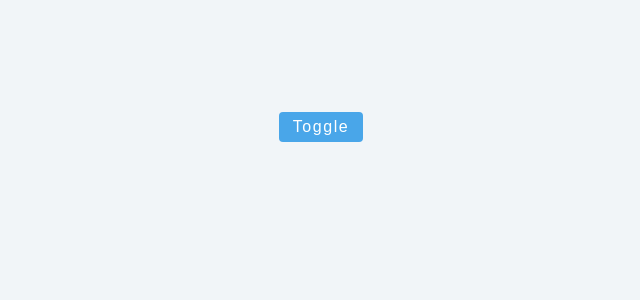
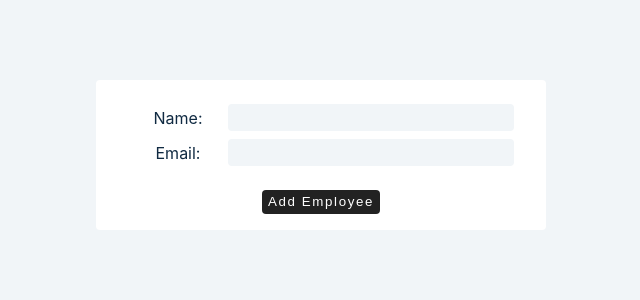
Before and after one commit to VertikaJain/music-classification-python, a React (Create React App) app: page / in a window 1280 px wide. Shown: the top 300 px of the page, without its empty margins (319-959 px from the left). Built offline with nearby package versions, Linux system fonts and the light colour scheme.

Commit message:
Form basics and Controlled Inputs

```diff
--- /dev/null
+++ b/src/4-forms/controlledInputs.js
@@ -0,0 +1,34 @@
+import React, { useState } from 'react'
+
+const ControlledInputs = () => {
+
+    const [firstName, setFirstName] = useState('')
+    const [email, setEmail] = useState('')
+
+    const handleSubmit = (e) => {
+        e.preventDefault() // to prevent the page to reload by default on submit event.
+        console.log(firstName,email);
+    }
+
+    return (
+        <>
+            <article>
+                <form className="form" onSubmit={handleSubmit}>
+                    <div className="form-control">
+                        <label htmlFor="firstName">Name: </label>
+                        {/* The value property is important as it references to the state value. */}
+                        {/* The onChange() method is important as it changes the state values. */}
+                        <input type="text" id="firstName" name="firstName" value={firstName} onChange={(e) => setFirstName(e.target.value)} />
+                    </div>
+                    <div className="form-control">
+                        <label htmlFor="email">Email: </label>
+                        <input type="text" id="email" name="email" value={email} onChange={(e) => setEmail(e.target.value)}/>
+                    </div>
+                    <button type="submit">Add Employee</button>
+                </form>
+            </article>
+        </>
+    )
+}
+
+export default ControlledInputs
--- a/src/App.js
+++ b/src/App.js
@@ -7,7 +7,8 @@
 // import FetchDataExample from "./2-useEffect/fetchDataExample"
 // import MultipleReturn from "./3-conditional-rendering/multipleReturn"
 // import ShortCircuit from "./3-conditional-rendering/shortCircuit"
-import ShowHide from "./3-conditional-rendering/showHide"
+// import ShowHide from "./3-conditional-rendering/showHide"
+import ControlledInputs from './4-forms/controlledInputs'
 
 function App() {
   return (
@@ -20,7 +21,8 @@
       {/* <FetchDataExample /> */}
       {/* <MultipleReturn /> */}
       {/* <ShortCircuit /> */}
-      <ShowHide />
+      {/* <ShowHide /> */}
+      <ControlledInputs />
     </div>
   );
 }
```
